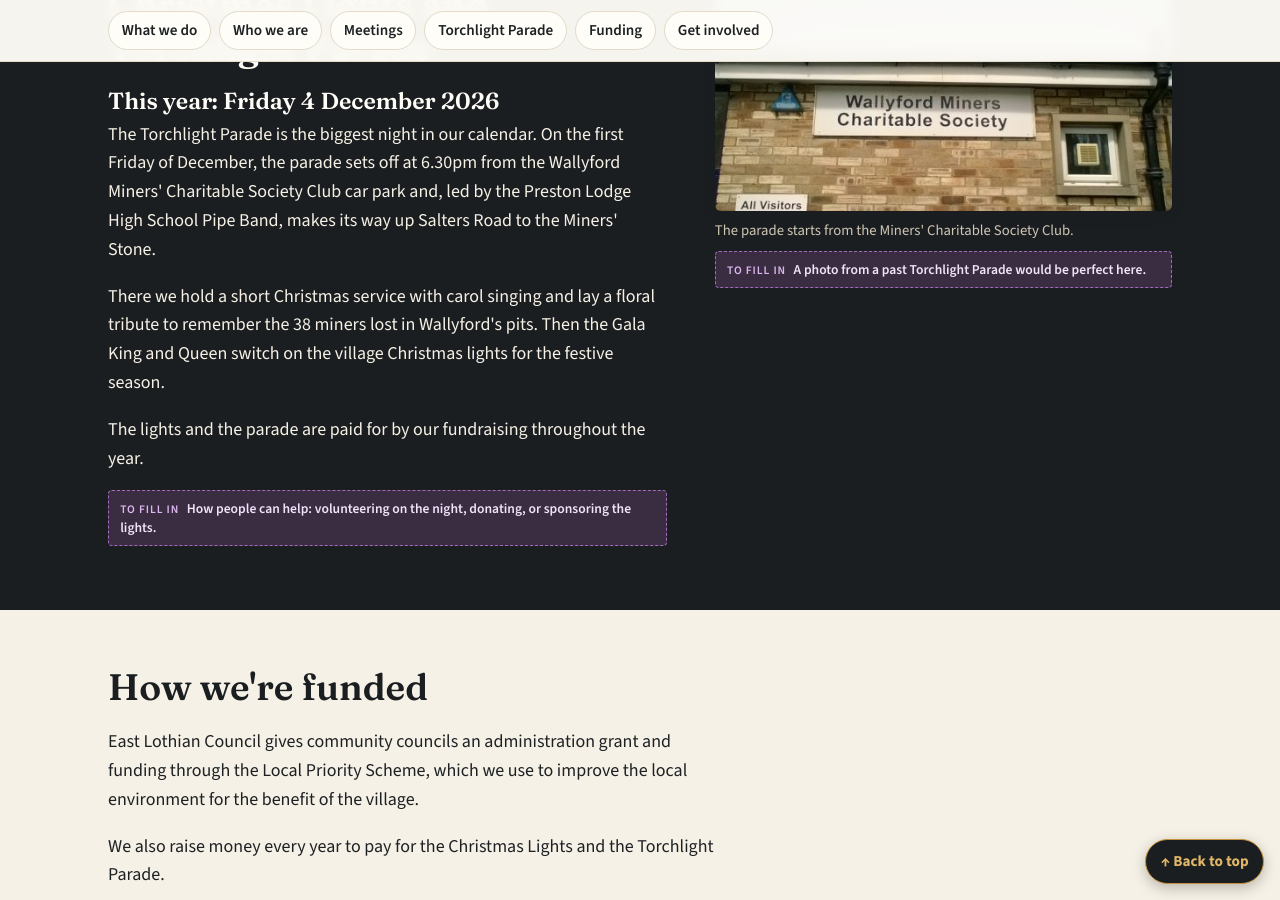
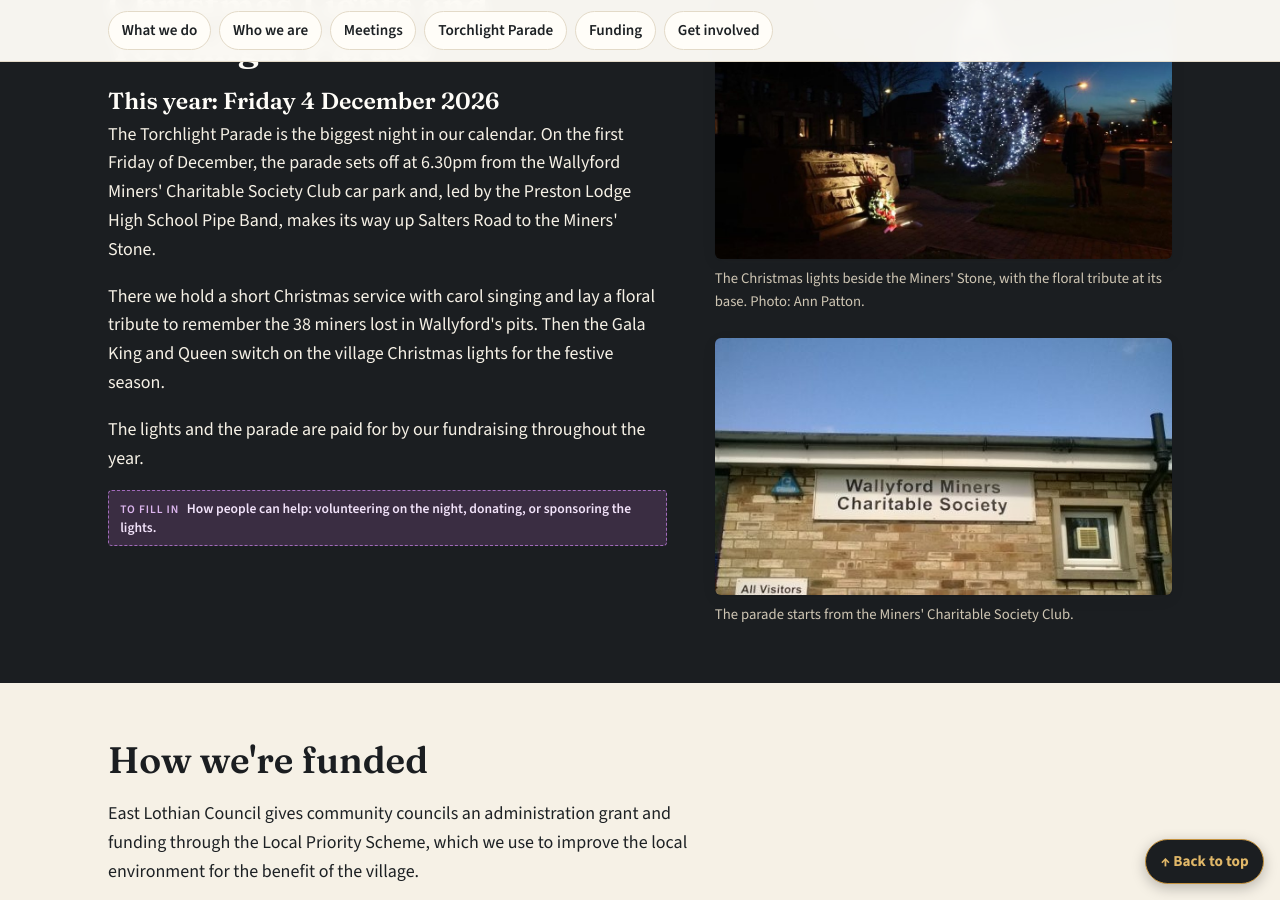
Before and after one commit to dochtie/wallyford-community-council, a Jekyll site: the page built from council.html, in a window 1280 px wide and 900 px high, scrolled down 2739 px. Built offline with Jekyll 4.4.1, drawn with Linux system fonts in a browser that asks for light colours.

Commit message:
Torchlight Parade: add the Christmas lights photo
Adds Ann Patton's photo of the Christmas lights beside the Miners'
Stone to the Christmas Lights and Torchlight Parade section, credited
"Photo: Ann Patton", above the existing Miners' Charitable Society
photo. Resized to 1000px with the hidden photo data removed. Replaces
the draft note asking for a parade photo.

Co-Authored-By: Claude Opus 5.5 <noreply@anthropic.com>
Claude-Session: https://claude.ai/code/session_01AHWgmui6HjEdcAqmm8Qa69

```diff
--- a/council.html
+++ b/council.html
@@ -126,10 +126,13 @@ description: What Wallyford Community Council does, who we are, when we meet, th
     </div>
     <div>
       <figure class="figure">
+        <img src="{{ '/assets/img/christmas-lights.jpg' | relative_url }}" alt="A tall Christmas tree covered in white lights at dusk, beside a carved stone with a wreath at its base, as two people look on" width="1000" height="667" loading="lazy">
+        <figcaption style="color:#cfc6b4">The Christmas lights beside the Miners' Stone, with the floral tribute at its base. Photo: Ann Patton.</figcaption>
+      </figure>
+      <figure class="figure" style="margin-top:1.5rem">
         <img src="{{ '/assets/img/miners-charitable-society.jpg' | relative_url }}" alt="Sign on a building reading Wallyford Miners Charitable Society" width="521" height="293" loading="lazy">
         <figcaption style="color:#cfc6b4">The parade starts from the Miners' Charitable Society Club.</figcaption>
       </figure>
-      {% include review.html type="todo" text="A photo from a past Torchlight Parade would be perfect here." %}
     </div>
   </div>
 </section>
```
Also changed, not shown: assets/img/christmas-lights.jpg (added).
